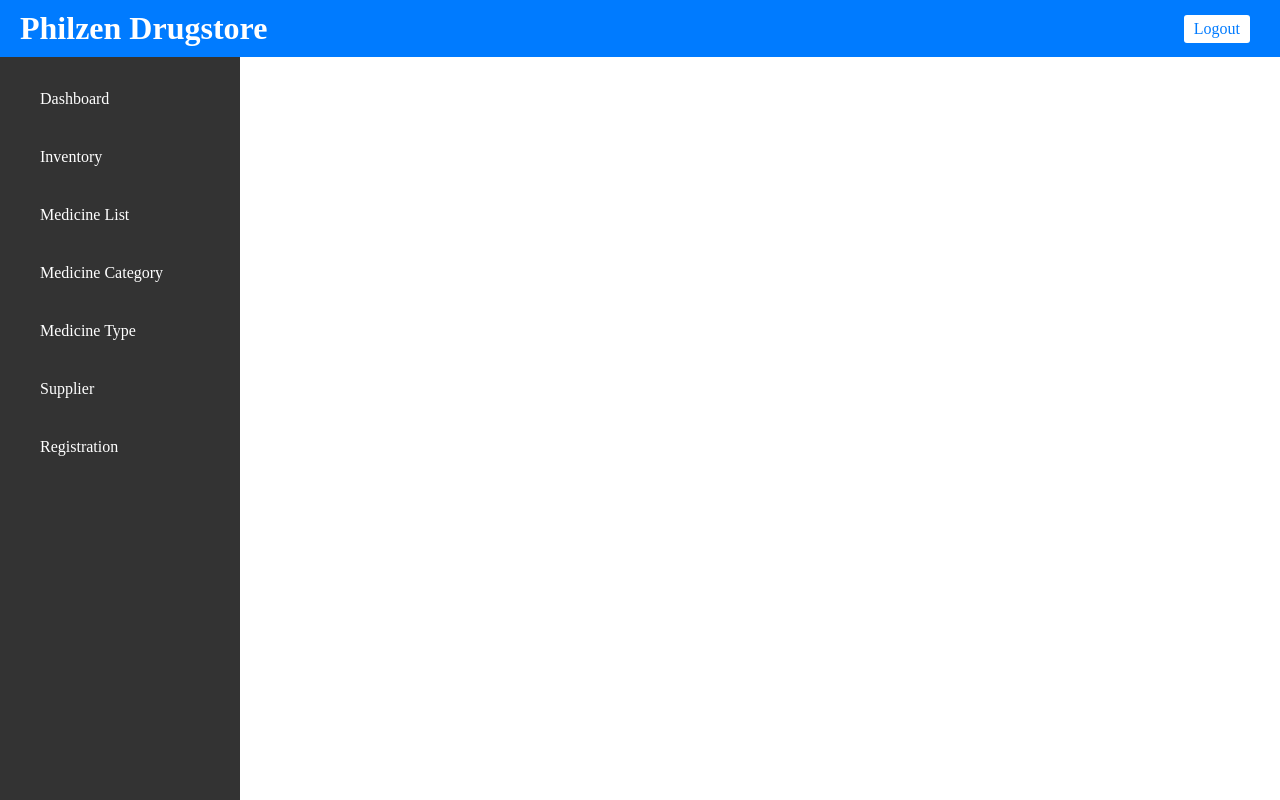
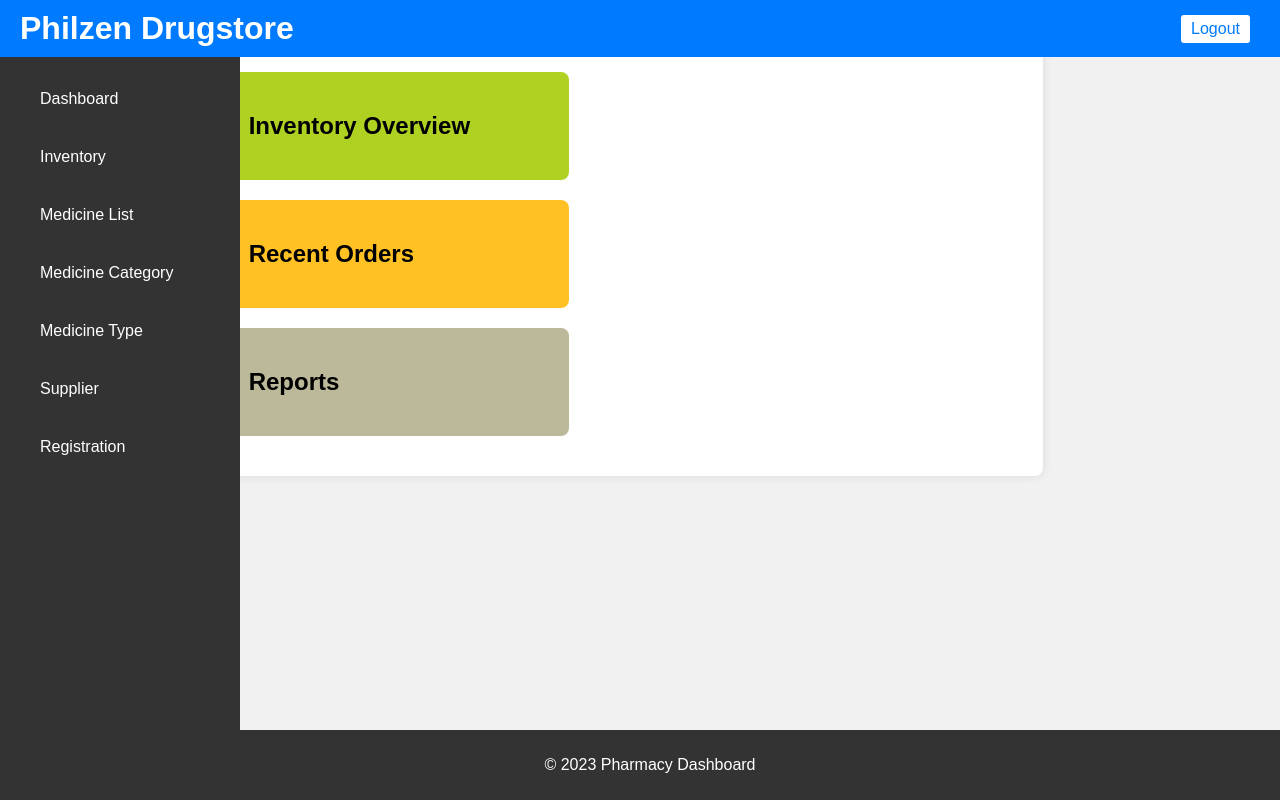
Before and after one commit to IzarJ28/Pharmacy, a PHP site: page /admin/dashbrd.php in a window 1280 px wide. Run offline with PHP 8.4, Linux system fonts and the light colour scheme.

Commit message:
simple panel

```diff
--- a/admin/dashbrd.php
+++ b/admin/dashbrd.php
@@ -1,4 +1,95 @@
 <?php
 include('connection.php');
- include ('header.php');
-    include ('sidebar.php');
+include('header.php');
+include('sidebar.php');
+?>
+<!DOCTYPE html>
+<html lang="en">
+
+<head>
+   <meta charset="UTF-8">
+   <meta name="viewport" content="width=device-width, initial-scale=1.0">
+   <title>Pharmacy Dashboard</title>
+   <style>
+      body {
+         font-family: Arial, sans-serif;
+         margin: 0;
+         padding: 0;
+         background-color: #f1f1f1;
+      }
+
+      .main-panel {
+         margin-top: 5%;
+         margin-left:20%;
+         padding: 20px;
+         background-color: #fff;
+         border-radius: 8px;
+         box-shadow: 0 0 10px rgba(0, 0, 0, 0.1);
+      }
+
+      .section1 {
+         margin-bottom: 20px;
+         padding: 20px;
+         border-radius: 8px;
+         background-color: #afd122;
+         width:300px;
+      }
+
+      .section2 {
+         margin-bottom: 20px;
+         padding: 20px;
+         border-radius: 8px;
+         background-color: #ffc123;
+         width:300px;
+      }
+
+      .section3 {
+         margin-bottom: 20px;
+         padding: 20px;
+         border-radius: 8px;
+         background-color: #bbb999;
+         width:300px;
+      }
+
+      .section h2 {
+         margin-top: 0;
+      }
+
+      footer {
+         background-color: #333;
+         color: #fff;
+         text-align: center;
+         padding: 10px;
+         position: fixed;
+         bottom: 0;
+         width: 100%;
+      }
+   </style>
+</head>
+
+<body>
+
+   <div class="main-panel">
+      <div class="section1">
+         <h2>Inventory Overview</h2>
+         <!-- Placeholder for inventory information -->
+      </div>
+
+      <div class="section2">
+         <h2>Recent Orders</h2>
+         <!-- Placeholder for recent orders information -->
+      </div>
+
+      <div class="section3">
+         <h2>Reports</h2>
+         <!-- Placeholder for reports information -->
+      </div>
+   </div>
+
+   <footer>
+      <p>&copy; 2023 Pharmacy Dashboard</p>
+   </footer>
+
+</body>
+
+</html>
```
